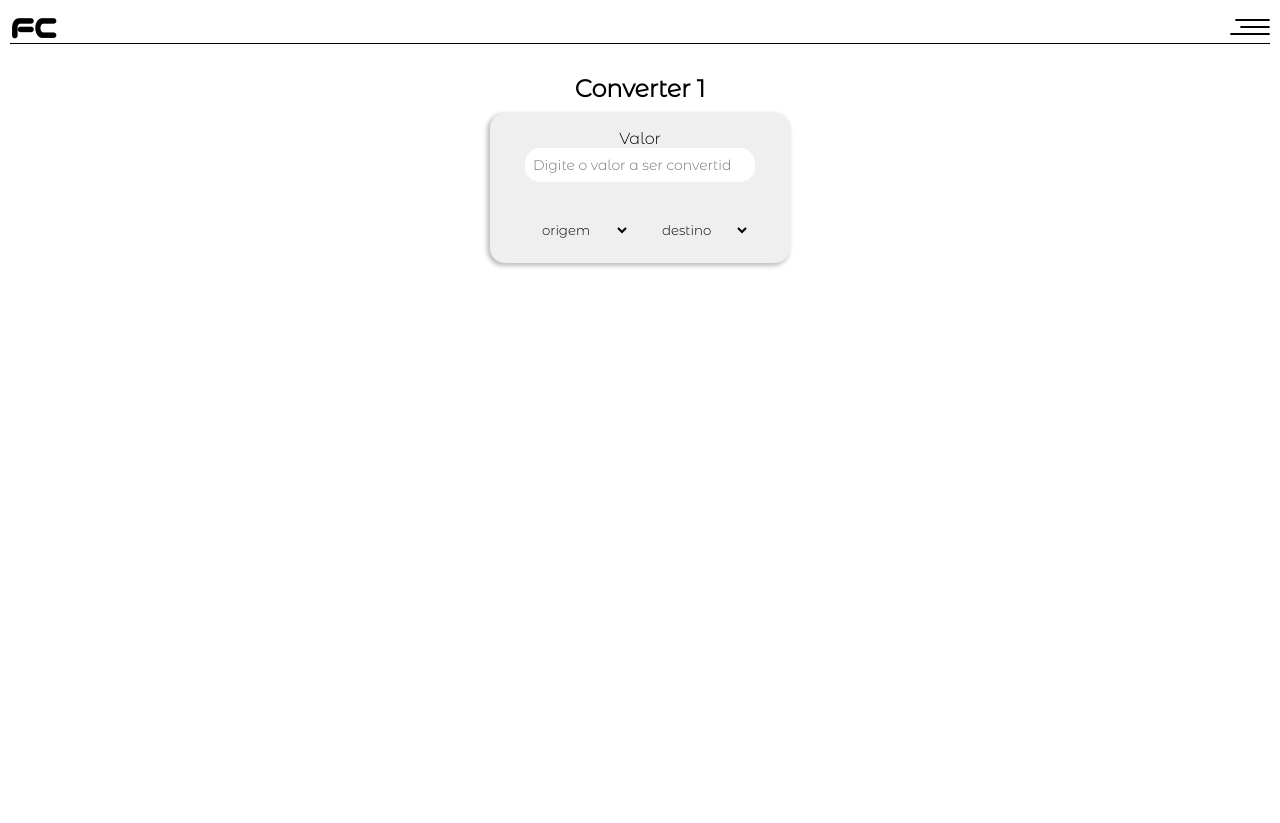
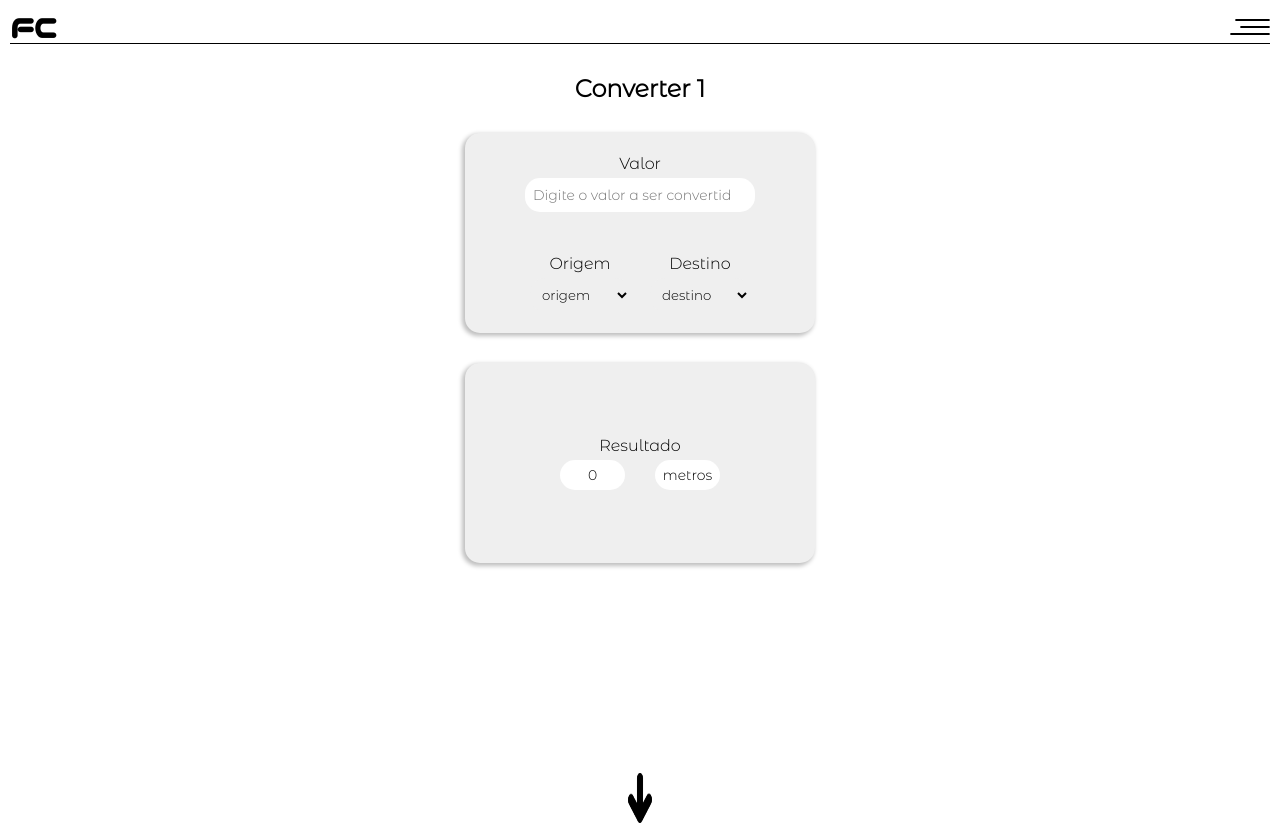
Before and after one commit to MarcospAntunes/Studium-Nexus, a Next.js app: page /conversores/1 in a window 1280 px wide. Before the commit the page ends 800 px from the top, so only its background shows below. Built offline with nearby package versions, Linux system fonts and the light colour scheme.

Commit message:
feat: melhoria no design e adicionado mais itens

```diff
--- a/src/app/conversores/[slug]/page.tsx
+++ b/src/app/conversores/[slug]/page.tsx
@@ -1,7 +1,9 @@
 "use client"
 
+import Arrow from "@/components/Arrow";
 import Header from "@/components/Header";
 import InputConversor from "@/components/InputConversor";
+import Resultado from "@/components/Resultado";
 import SelectUnidade from "@/components/SelectUnidade";
 import ConversorContainer from "@/containers/ConversorContainer";
 import useConversorReducer from "@/hooks/useConversorReducer";
@@ -20,11 +22,13 @@ function Conversor({ params }: { params: { slug: string } }) {
         flexDirection: 'column',
         justifyContent: 'center',
         alignItems: 'center',
-        gap: "10px"
+        gap: "30px"
       }}>
+
         <h2>Converter {params.slug}</h2>
+
         <ConversorContainer>
-          <div>
+          <div className="container">
             <label htmlFor="valor">Valor</label>
             <InputConversor
               type="number"
@@ -36,16 +40,33 @@ function Conversor({ params }: { params: { slug: string } }) {
               placeholder="Digite o valor a ser convertido"
             />
           </div>
+            <div className="container">
+              <label htmlFor="origem">Origem</label>
               <SelectUnidade
                 name="origem"
                 id="origem"
                 arrayDeUnidades={nomesDasUnidades}
               />
+            </div>
+            <Arrow src="../../images/icons/light-theme/arrow.png" alt="arrow" />
+            <div className="container">
+            <label htmlFor="origem">Destino</label>
               <SelectUnidade
                 name="destino"
                 id="destino"
                 arrayDeUnidades={nomesDasUnidades}
               />
+            </div>
+        </ConversorContainer>
+
+        <ConversorContainer>
+          <div className="container">
+            <p>Resultado</p>
+            <div>
+              <Resultado>0</Resultado>
+              <Resultado>metros</Resultado>
+            </div>
+          </div>
         </ConversorContainer>
       </main>
     </>
--- /dev/null
+++ b/src/components/Arrow.tsx
@@ -0,0 +1,12 @@
+import styled from "styled-components";
+
+const Arrow = styled.img`
+    position: absolute;
+    top: 50vw;
+    width: 24px;
+    height: 50px;
+    transform: rotate(180deg);
+    z-index: 1;
+`
+
+export default Arrow;
--- /dev/null
+++ b/src/components/Resultado.tsx
@@ -0,0 +1,14 @@
+import styled from "styled-components";
+
+const Resultado = styled.p`
+    display: flex;
+    justify-content: center;
+    align-items: center;
+    width: 65px;
+    height: 30px;
+    border-radius: 15px;
+    background-color: white;
+    font-size: 14px;
+`
+
+export default Resultado;
--- a/src/components/SelectUnidade.tsx
+++ b/src/components/SelectUnidade.tsx
@@ -8,9 +8,9 @@ type SelectUnidadeProps = {
 
 const SelectStyled = styled.select`
     border: none;
+    border-radius: 15px;
     width: 100px;
     padding: 8px;
-
     font-family: inherit;
 
     &:focus {
--- a/src/containers/ConversorContainer.tsx
+++ b/src/containers/ConversorContainer.tsx
@@ -1,14 +1,16 @@
 import styled from "styled-components";
 
 const ConversorContainer = styled.section`
+    position: relative;
     display: flex;
+    flex-direction: row;
     justify-content: center;
     align-items: center;
     flex-wrap: wrap;
     gap: 20px;
 
-    width: 300px;
-    height: 150px;
+    width: 350px;
+    height: 200px;
     padding: 10px;
     border-radius: 15px;
 
@@ -16,11 +18,17 @@ const ConversorContainer = styled.section`
     box-shadow: -2px 2px 4px 1px rgba(0, 0, 0, 0.25);
 
 
-    & div {
+    & .container {
         display: flex;
         flex-direction: column;
         justify-content: center;
         align-items: center;
+        gap: 5px;
+
+        & div {
+            display: flex;
+            gap: 30px;
+        }
     }
 `
 
```
Lines whose indentation alone changed are shown as unchanged.
